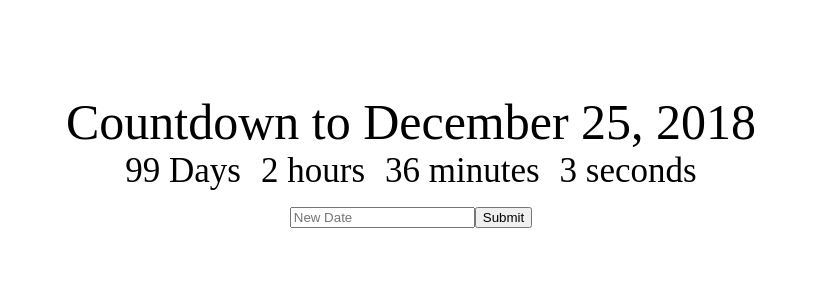
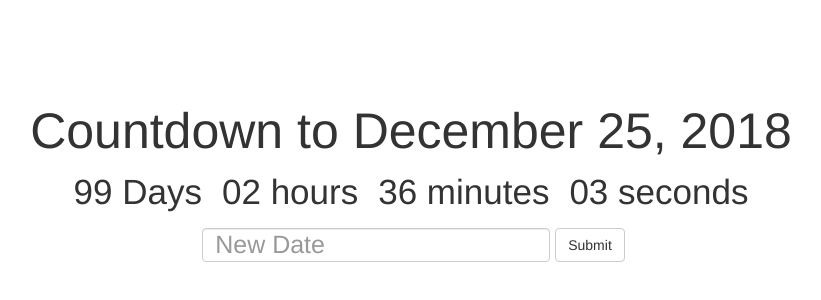
Before and after one commit to ldaine/react-countdown-app, a React (Create React App) app: page / in a window 1280 px wide. Shown: the part 160-460 px from the top of the page, without its empty margins (229-1050 px from the left). Built offline with nearby package versions, Linux system fonts and the light colour scheme.

Commit message:
Finished app

```diff
--- a/package.json
+++ b/package.json
@@ -4,6 +4,7 @@
   "private": true,
   "dependencies": {
     "react": "^16.5.1",
+    "react-bootstrap": "^0.32.4",
     "react-dom": "^16.5.1",
     "react-scripts": "1.1.5"
   },
--- a/public/index.html
+++ b/public/index.html
@@ -19,6 +19,7 @@
       work correctly both with client-side routing and a non-root public URL.
       Learn how to configure a non-root public URL by running `npm run build`.
     -->
+    <link rel="stylesheet" href="https://maxcdn.bootstrapcdn.com/bootstrap/3.3.7/css/bootstrap.min.css" integrity="sha384-BVYiiSIFeK1dGmJRAkycuHAHRg32OmUcww7on3RYdg4Va+PmSTsz/K68vbdEjh4u" crossorigin="anonymous">
     <title>React App</title>
   </head>
   <body>
--- a/src/App.css
+++ b/src/App.css
@@ -12,3 +12,8 @@
     display: inline;
     margin: 10px;
 }
+
+.Deadline-input {
+    font-size: 25px;
+    margin: 5px;
+}
--- a/src/App.jsx
+++ b/src/App.jsx
@@ -1,6 +1,7 @@
 import React, { Component } from 'react';
 import './App.css'
 import Clock from './Clock.jsx'
+import { Form, FormControl, Button } from 'react-bootstrap';
 
 class App extends Component {
     constructor(props){
@@ -20,10 +21,13 @@
             <div className="App">
                 <div className="App-title">Countdown to {this.state.deadline}</div>
                 <Clock deadline={this.state.deadline}/>
-                <input type="text"
-                        placeholder="New Date"
-                        onChange={event=> this.setState({newDeadline: event.target.value})}/>
-                <button onClick={() => this.changeDeadline()}>Submit</button>
+                <Form inline>
+                    <FormControl
+                            className="Deadline-input"
+                            placeholder="New Date"
+                            onChange={event=> this.setState({newDeadline: event.target.value})}/>
+                    <Button onClick={() => this.changeDeadline()}>Submit</Button>
+                </Form>
             </div>
         )
     }
--- a/src/Clock.jsx
+++ b/src/Clock.jsx
@@ -21,9 +21,14 @@
         setInterval(()=> this.getTimeUntil(this.props.deadline), 1000)
     }
 
+    leading0(num){
+        return num < 10 ? '0' + num : num;
+
+    }
+
     getTimeUntil(deadline) {
         const time = Date.parse(deadline) - Date.parse(new Date());
-        console.log('time', time);
+
         const days = Math.floor(time/(1000*60*60*24));
         const hours = Math.floor((time/(1000*60*60))%24);
         const minutes = Math.floor((time/1000/60)%60);
@@ -31,13 +36,14 @@
 
         this.setState({days, hours, minutes, seconds});
     }
+
     render() {
         return (
             <div>
-                <div className="Clock-days">{this.state.days} Days</div>
-                <div className="Clock-hours">{this.state.hours} hours</div>
-                <div className="Clock-minutes">{this.state.minutes} minutes</div>
-                <div className="Clock-seconds">{this.state.seconds} seconds</div>
+                <div className="Clock-days">{this.leading0(this.state.days)} Days</div>
+                <div className="Clock-hours">{this.leading0(this.state.hours)} hours</div>
+                <div className="Clock-minutes">{this.leading0(this.state.minutes)} minutes</div>
+                <div className="Clock-seconds">{this.leading0(this.state.seconds)} seconds</div>
             </div>
         )
     }
```
Also changed, not shown: 1 other file (tests, documents, lock files or other folders).
